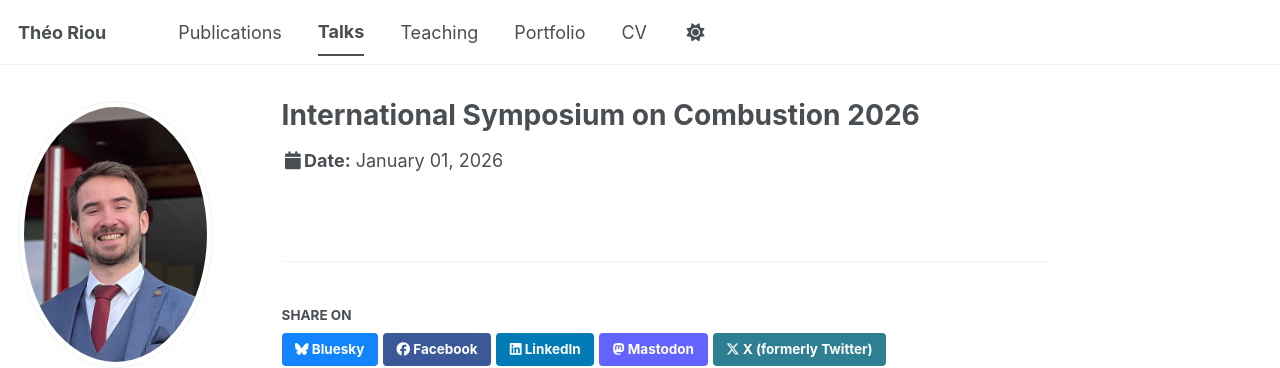
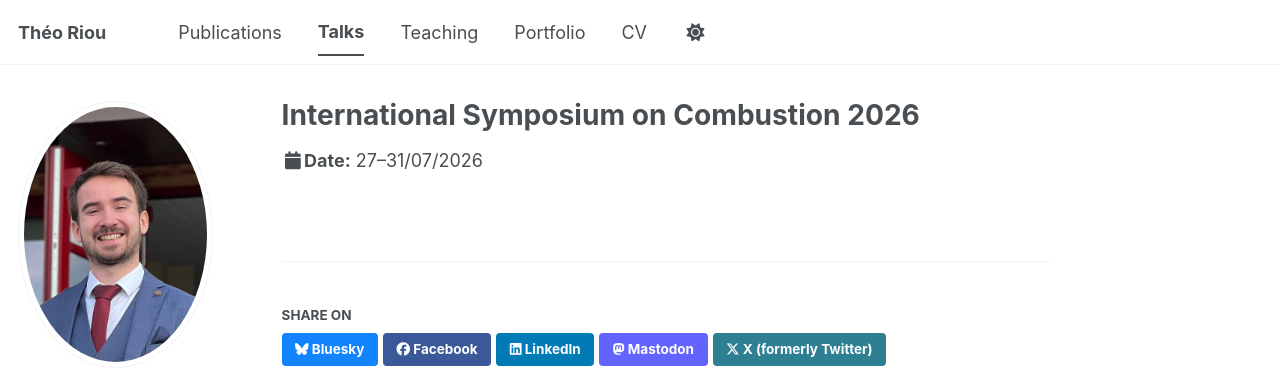
Before and after one commit to thriou/thriou.github.io, a Jekyll site: the page built from _talks/Sympo_2026.md, in a window 1280 px wide. Shown: the top 368 px of the page. Built offline with Jekyll 4.4.1, drawn with Linux system fonts in a browser that asks for light colours; a style sheet for code colours, icons or effects is not loaded.

Commit message:
Update Sympo_2026.md

```diff
--- a/_talks/Sympo_2026.md
+++ b/_talks/Sympo_2026.md
@@ -5,5 +5,6 @@ type: "Poster"
 permalink: /talks/Sympo_2026
 venue: "Kyoto International Conference Center"
 date: 2026-01-01
+date_range: "27–31/07/2026"
 location: "Kyoto, Japan"
 ---
```
